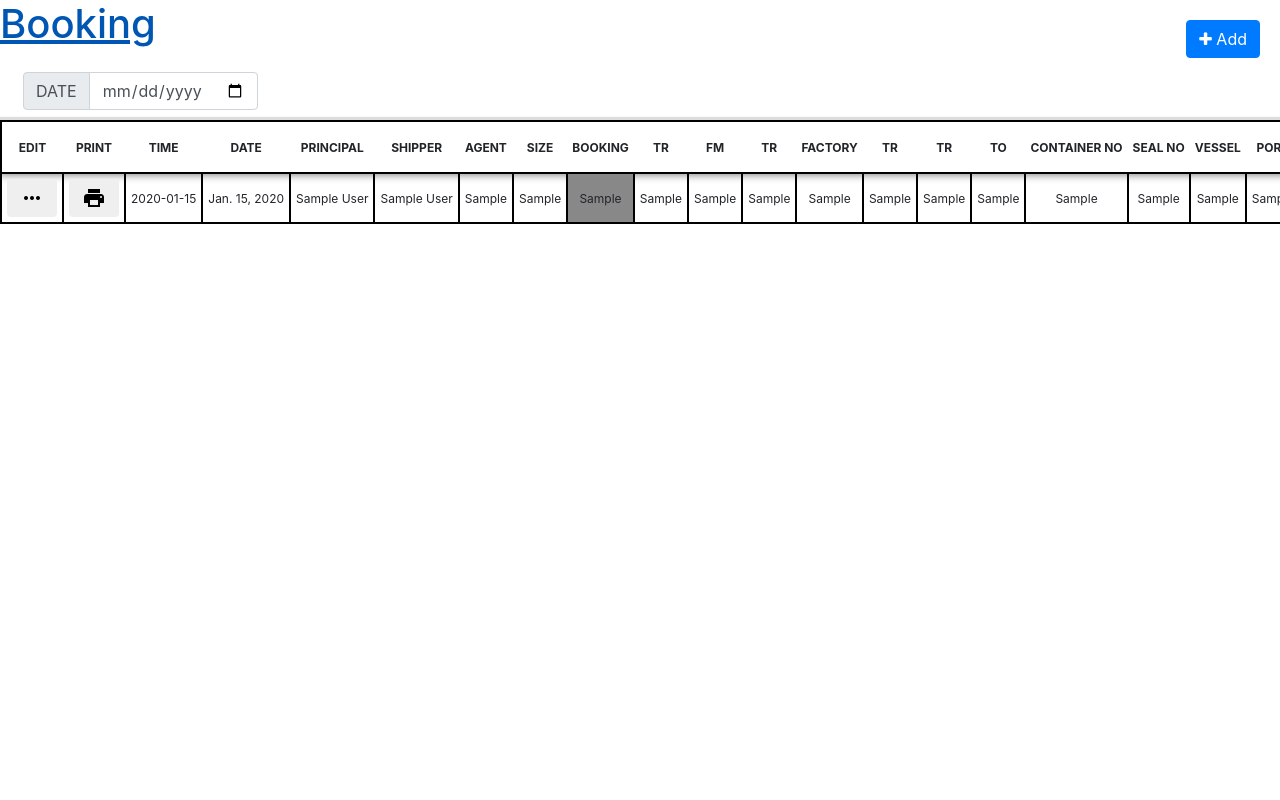
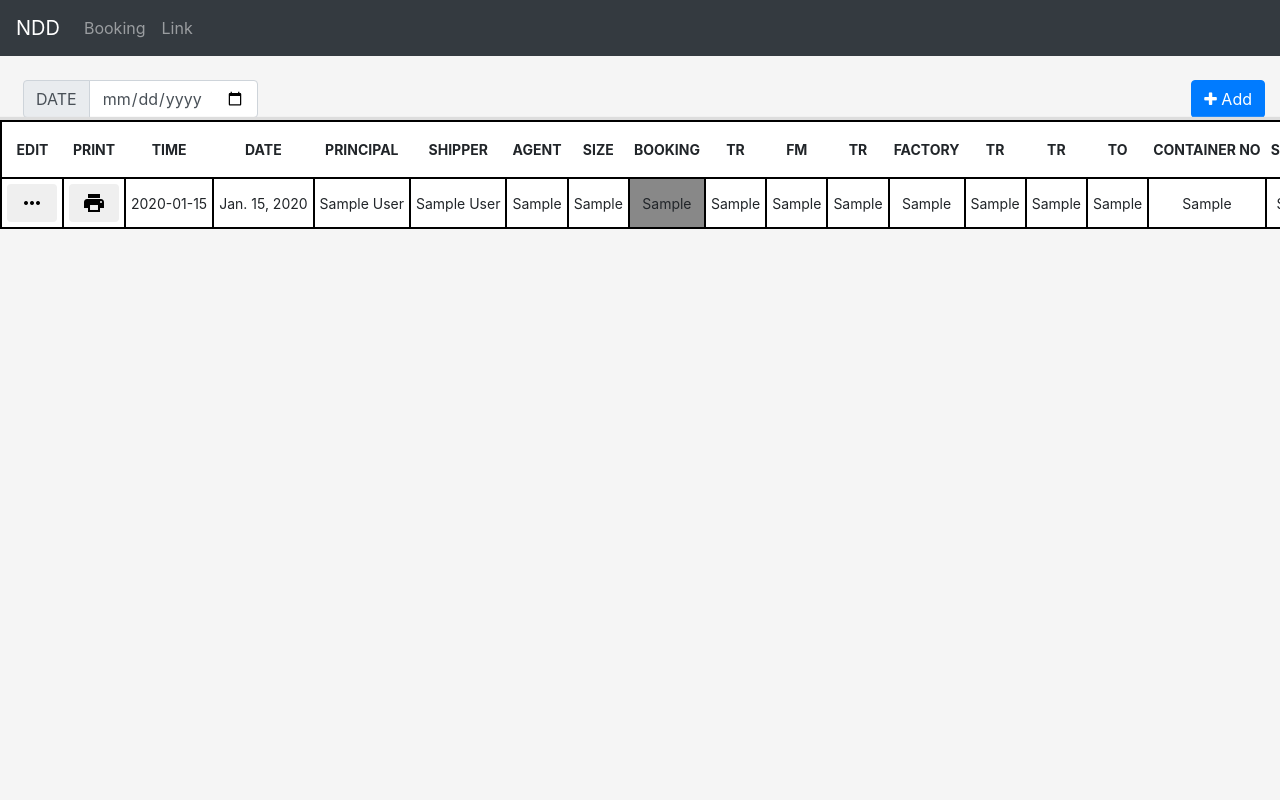
Before and after one commit to suwajanee/ndd, a Django app: page /booking/ in a window 1280 px wide. Run offline with Django 3.2, Linux system fonts and the light colour scheme; tables that the repository leaves empty hold one stand-in row (values such as "Sample post"); some libraries are stand-ins or nearby versions.

Commit message:
Refactor / Table and Add page style / base.html

```diff
--- /dev/null
+++ b/booking/templates/base.html
@@ -0,0 +1,56 @@
+{% load staticfiles %}
+
+<html>
+    <head>
+        <title>{% block title %}{% endblock %}</title>
+
+        {% block extra_head %}{% endblock %}
+
+        <link href="https://fonts.googleapis.com/icon?family=Material+Icons" rel="stylesheet">
+        <link rel="stylesheet" href="https://cdnjs.cloudflare.com/ajax/libs/font-awesome/4.7.0/css/font-awesome.min.css">
+
+        <link rel="stylesheet" href="https://maxcdn.bootstrapcdn.com/bootstrap/4.1.0/css/bootstrap.min.css">
+        <script src="https://ajax.googleapis.com/ajax/libs/jquery/3.3.1/jquery.min.js"></script>
+        <script src="https://cdnjs.cloudflare.com/ajax/libs/popper.js/1.14.0/umd/popper.min.js"></script>
+        <script src="https://maxcdn.bootstrapcdn.com/bootstrap/4.1.0/js/bootstrap.min.js"></script>
+
+        <script src="http://code.jquery.com/jquery-latest.min.js"></script>
+        <style>
+            fieldset {
+                border: 1px solid #ddd !important;
+                padding: 0 1.4em 1.4em 1.4em !important;
+                margin: 0 0 1.5em 0 !important;
+                border-radius: 8px;
+            }
+
+            legend {
+                font-size: 1.2em !important;
+                font-weight: bold !important;
+                text-align: left !important;
+                width:auto;
+                padding:0 10px;
+                border-bottom:none;
+            }
+        </style>
+    </head>
+    <body style="background-color: whitesmoke;">
+
+        <nav class="navbar navbar-expand-sm navbar-dark bg-dark sticky-top">
+            <a class="navbar-brand" href="#">NDD</a>
+            <ul class="navbar-nav">
+                <li class="nav-item">
+                <a class="nav-link" href="{% url 'booking-table' %}">Booking</a>
+                </li>
+                <li class="nav-item">
+                <a class="nav-link" href="#">Link</a>
+                </li>
+            </ul>
+        </nav>
+
+
+        {% block content %}
+
+        {% endblock %}
+    </body>
+
+</html>
--- a/booking/templates/table.html
+++ b/booking/templates/table.html
@@ -1,49 +1,28 @@
+{% extends 'base.html' %}
 {% load staticfiles %}
 
-<html>
-    <head>
-        <title>demo</title>
+{% block title %} NDD Booking {% endblock %}
+
+{% block extra_head %}
     <link rel="stylesheet" href="{% static 'css/style-table.css' %}" />
-        <link href="https://fonts.googleapis.com/icon?family=Material+Icons" rel="stylesheet">
-        <link rel="stylesheet" href="https://cdnjs.cloudflare.com/ajax/libs/font-awesome/4.7.0/css/font-awesome.min.css">
     <script src="{% static 'js/fixed-header.js' %}"></script>
-
-        <!-- Latest compiled and minified CSS -->
-        <link rel="stylesheet" href="https://maxcdn.bootstrapcdn.com/bootstrap/4.1.0/css/bootstrap.min.css">
-
-        <!-- jQuery library -->
-        <script src="https://ajax.googleapis.com/ajax/libs/jquery/3.3.1/jquery.min.js"></script>
-
-
-        <!-- Popper JS -->
-        <script src="https://cdnjs.cloudflare.com/ajax/libs/popper.js/1.14.0/umd/popper.min.js"></script>
-
-        <!-- Latest compiled JavaScript -->
-        <script src="https://maxcdn.bootstrapcdn.com/bootstrap/4.1.0/js/bootstrap.min.js"></script>
-
-        <!-- <script src="https://code.jquery.com/jquery-3.3.1.min.js"></script> -->
-        <script src="http://code.jquery.com/jquery-latest.min.js"></script>
     <script>
         window.setTimeout(function() {
             $(".alert").fadeTo(500, 0).slideUp(500, function(){
                 $(this).remove();
             });
         }, 2000);
+    </script>
+{% endblock %}
 
-
-    </script>
-    </head>
-    <body>
-    <!-- <body style="overflow:auto;"> -->
-    <!-- <body> -->
+{% block content %}
+<br>
     {% for message in messages %}
         <div class="fixed-top alert alert-{{ message.tags }}">{{ message }}</div>
     {% endfor %}
-            <a class="btn btn-primary add-btn" href="{% url 'booking-add' %}" role="button"><i class="fa fa-plus"></i>&nbsp;Add</a>
-        <div class="page-header">
-            <h1><a href="{% url 'booking-table' %}">Booking</a></h1>
-        </div>
-        <div class="container col-sm-12 mt-4">
+    <div class="container col-sm-12">
+        <a class="btn btn-primary add-btn float-right" href="{% url 'booking-add' %}" role="button"><i class="fa fa-plus"></i>&nbsp;Add</a>
+
     <form name="booking-filter-sort" method="GET" action="{% url 'booking-table' %}" class="form-inline">
         {% csrf_token %}
         <div class="input-group mb-3 ml-sm-2">
@@ -52,11 +31,6 @@
             </div>
             {{ form.date }}
         </div>
-            <!-- <div class="btn-group btn-group-sm mb-3 ml-sm-2">
-                <button class="btn btn-light ml-sm-2" name="sort" value="shipper" onclick="this.form.submit();">Sort by Shipper</button>
-                <button class="btn btn-light ml-sm-2" name="sort" value="booking_no" onclick="this.form.submit();">Sort by Booking</button>
-                <button class="btn btn-light ml-sm-2" name="sort" value="work_id" onclick="this.form.submit();">Sort by Work ID</button>
-            </div> -->
     </form>
 
         </div>
@@ -64,7 +38,7 @@
         <!-- <div class='table-cont' id='table-cont'> -->
     <!-- <div class="container"> -->
         <!-- <div class="row"> -->
-            <div id='table-cont' class="table-responsive-sm table-cont">
+            <div id='table-cont' class="table-cont">
         <table>
             <thead class="text-nowrap">
             <th rowspan="2">EDIT</th>
@@ -116,7 +90,6 @@
             </tr>
         </thead>
         <tbody>
-        {% block content %}
             {% for booking in bookings %}
                 <tr>
                     <td>
@@ -188,7 +161,7 @@
                     <td class="text-nowrap">{{ booking.return_out_time }}</td>
                 </tr>
             {% endfor %}
-        {% endblock %}
+
         </tbody>
         </table>
         </div>
@@ -197,5 +170,9 @@
         {% else %}
             <h1> NOOO </h1>
         {% endif %}
+
+
+    {% endblock %}
     </body>
+
 </html>
--- a/static/css/style-table.css
+++ b/static/css/style-table.css
@@ -10,23 +10,21 @@ body{
 }
 
 table, td {
-    font-size: 12px;
+    font-size: 14px;
     border: 2px solid black;
     text-align: center;
+
   }
 
 th, td {
     padding: 5px;
     min-width: 50px;
+    background: white;
 }
 
 tbody tr:hover {
     background: #ffff99;
 }
-
-/* .nowrap {
-    white-space: nowrap;
-} */
 
 /* Hide too long text in Remark field */
 .remark {
@@ -48,32 +46,23 @@ tbody tr:hover {
 
 /* Fix header table when scroll */
 .table-cont{
-    height: 85%;
+    /* height: 85%; */
     overflow-y: auto;
     position: absolute;
-    top: auto;
     bottom:0px;
     box-shadow: 0 0 1px 3px #ddd;
     width:100%;
+    top: 15%;
 }
 
 thead{
     background-color:white;
-    box-shadow: 0 0 8px 2px gray;
+    box-shadow: 0 0 5px 2px gray;
 
 }
 
 
 /* Add Booking Button */
-/* .add-button {
-    position: fixed;
-    bottom: 0px;
-    right: 0px;
-} */
-
 .add-btn {
-    font-size:200%;
-    position: absolute;
-    right: 20px;
-    top: 20px;
+    font-size:1vw;
 }
--- a/static/css/style_add_booking.css
+++ b/static/css/style_add_booking.css
@@ -2,6 +2,7 @@
 
 body{
     font-family: THSarabunNew, sans-serif;
+
     /* font-size: 14px; */
     /* font-weight: bold; */
     /* width: 100%; */
```
Also changed, not shown: booking/forms.py (+0 -30 lines), booking/templates/add_booking.html (+23 -50 lines). Lines whose indentation alone changed are shown as unchanged.
